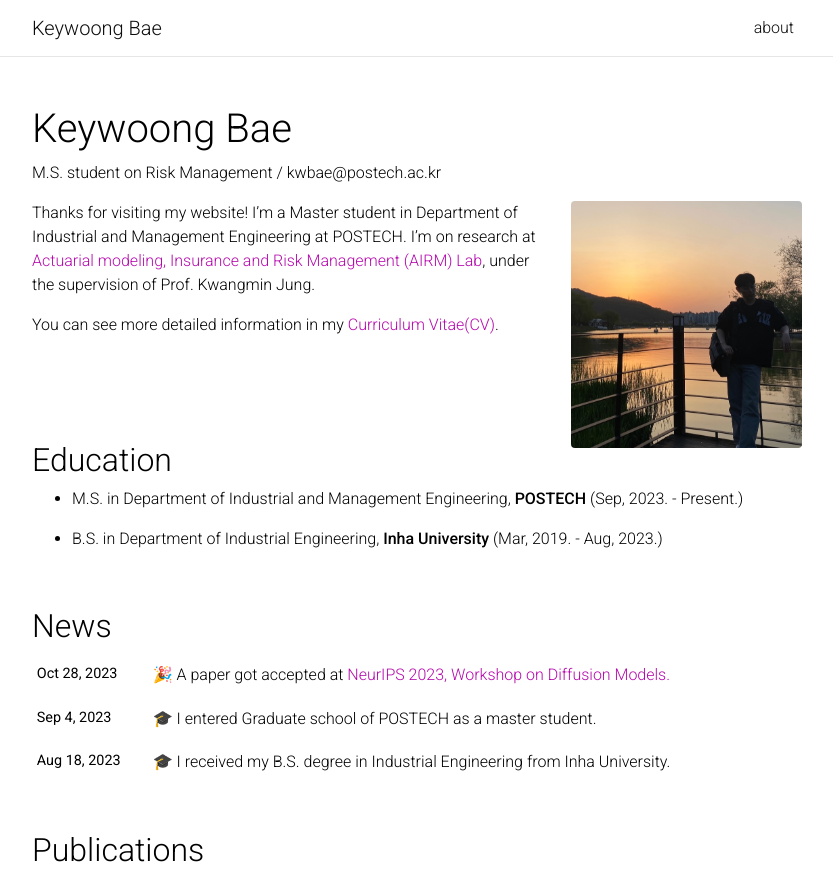
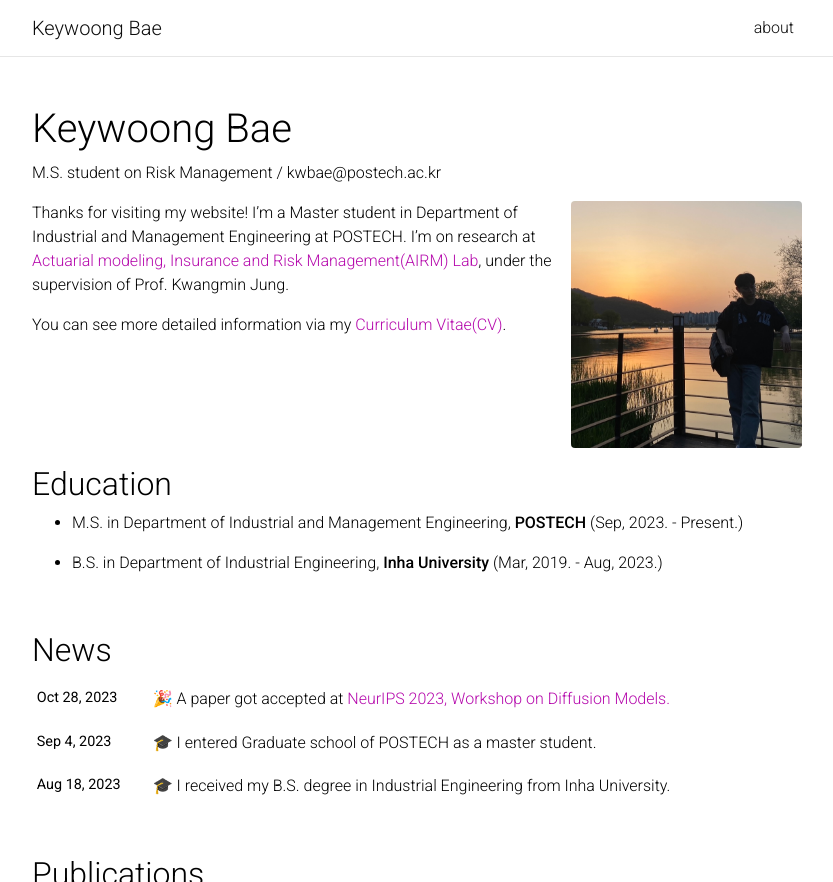
Before and after one commit to kwoongbae/kwoongbae.github.io, a Jekyll site: the page built from _pages/about.md, in a window 1280 px wide and 1297 px high, cut to the strip 0-882 px from the top of the window. Shown: the whole strip, without its empty margins (223-1056 px from the left). Built offline with Jekyll 4.4.1, drawn with Linux system fonts in a browser that asks for light colours; full-size pictures stand in for the smaller copies a plugin makes; comment, search, counter and statistics services are not loaded; a style sheet for code colours, icons or effects is not loaded.

Commit message:
Update about.md

```diff
--- a/_pages/about.md
+++ b/_pages/about.md
@@ -14,10 +14,11 @@ news: true  # includes a list of news items
 selected_papers: true # includes a list of papers marked as "selected={true}"
 social: true  # includes social icons at the bottom of the page
 ---
-Thanks for visiting my website! I'm a Master student in Department of Industrial and Management Engineering at POSTECH. I'm on research at [Actuarial modeling, Insurance and Risk Management (AIRM) Lab](https://airm.postech.ac.kr/), under the supervision of Prof. Kwangmin Jung.
+Thanks for visiting my website! I'm a Master student in Department of Industrial and Management Engineering at POSTECH. I'm on research at [Actuarial modeling, Insurance and Risk Management(AIRM) Lab](https://airm.postech.ac.kr/), under the supervision of Prof. Kwangmin Jung.
 
-You can see more detailed information in my [Curriculum Vitae(CV)](../assets/pdf/CV_K,Bae.pdf).
+You can see more detailed information via my [Curriculum Vitae(CV)](../assets/pdf/CV_K,Bae.pdf).
 
+<br>
 <br>
 <br>
 <br>
```
